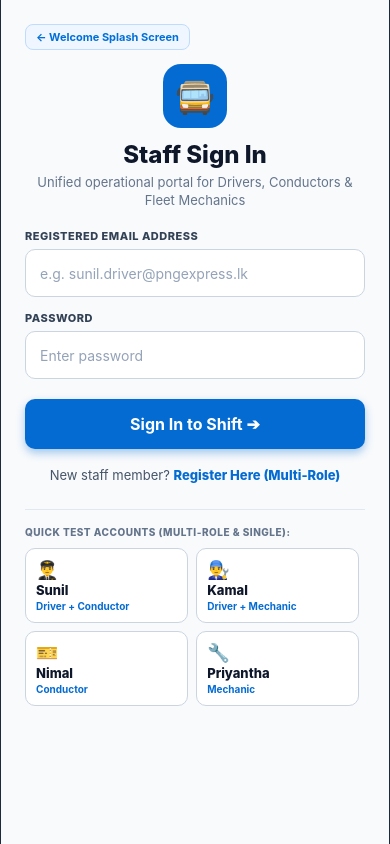
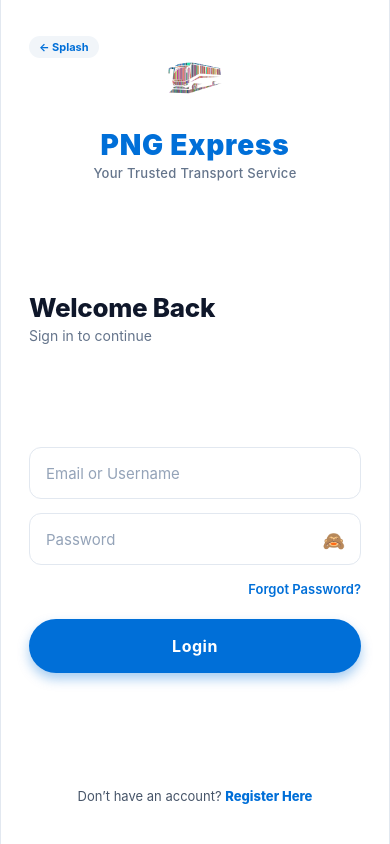
Before and after one commit to Rathnayaka-Sajith/Transport_System_Soliution, a React Native app in the folder staff-mobile/: screen / in a window 390 px wide. Built offline with nearby package versions, Linux system fonts and the light colour scheme.

Commit message:
feat(staff-mobile): redesign login page matching screenshot with custom bus brand header and remove demo account cards

```diff
--- a/staff-mobile/App.js
+++ b/staff-mobile/App.js
@@ -89,15 +89,28 @@ export default function App() {
   };
 
   const isSplash = currentScreen === 'splash';
+  const isLogin = currentScreen === 'login';
 
   return (
-    <SafeAreaView style={[styles.container, isSplash && { backgroundColor: '#006FD8' }]}>
+    <SafeAreaView
+      style={[
+        styles.container,
+        isSplash && { backgroundColor: '#006FD8' },
+        isLogin && { backgroundColor: '#FFFFFF' },
+      ]}
+    >
       <StatusBar
-        barStyle="light-content"
-        backgroundColor={isSplash ? '#006FD8' : '#0b1329'}
+        barStyle={isLogin ? 'dark-content' : 'light-content'}
+        backgroundColor={isSplash ? '#006FD8' : isLogin ? '#FFFFFF' : '#0b1329'}
       />
 
-      <View style={[styles.phoneFrame, isSplash && { backgroundColor: '#006FD8', borderColor: '#005bb5' }]}>
+      <View
+        style={[
+          styles.phoneFrame,
+          isSplash && { backgroundColor: '#006FD8', borderColor: '#005bb5' },
+          isLogin && { backgroundColor: '#FFFFFF', borderColor: '#e2e8f0' },
+        ]}
+      >
         {/* Persistent Header when logged in */}
         {currentUser && currentScreen === 'dashboard' ? (
           <StaffHeader
--- a/staff-mobile/src/screens/LoginScreen.js
+++ b/staff-mobile/src/screens/LoginScreen.js
@@ -6,118 +6,160 @@ import {
   TextInput,
   TouchableOpacity,
   ScrollView,
+  Image,
   Alert,
+  Platform,
 } from 'react-native';
 import { INITIAL_STAFF_USERS } from '../data/mockDatabase';
 
-export default function LoginScreen({ onLoginSuccess, onNavigateRegister, onBackToSplash, staffList }) {
-  const [email, setEmail] = useState('');
+export default function LoginScreen({
+  onLoginSuccess,
+  onNavigateRegister,
+  onBackToSplash,
+  staffList,
+}) {
+  const [identifier, setIdentifier] = useState(''); // email, username, or employee ID
   const [password, setPassword] = useState('');
+  const [showPassword, setShowPassword] = useState(false);
   const [errorMsg, setErrorMsg] = useState('');
 
   const handleLogin = () => {
     setErrorMsg('');
-    if (!email.trim() || !password) {
-      setErrorMsg('Please enter your registered email and password.');
+    const query = identifier.trim().toLowerCase();
+
+    if (!query || !password) {
+      setErrorMsg('Please enter your email or username and password.');
       return;
     }
 
     const allUsers = staffList || INITIAL_STAFF_USERS;
-    const found = allUsers.find(
-      (u) => u.email.toLowerCase() === email.trim().toLowerCase() && u.password === password
-    );
+    const found = allUsers.find((u) => {
+      const matchEmail = u.email && u.email.toLowerCase() === query;
+      const matchId = u.employeeId && u.employeeId.toLowerCase() === query;
+      const matchName = u.name && u.name.toLowerCase().includes(query);
+      const matchPass = u.password === password;
+      return (matchEmail || matchId || matchName) && matchPass;
+    });
 
     if (!found) {
-      setErrorMsg('Invalid email or password. You can also use a quick demo login below.');
+      setErrorMsg('Invalid email/username or password. Please try again.');
       return;
     }
 
     onLoginSuccess(found);
   };
 
-  const handleQuickDemo = (demoUser) => {
-    setEmail(demoUser.email);
-    setPassword(demoUser.password);
-    onLoginSuccess(demoUser);
+  const handleForgotPassword = () => {
+    Alert.alert(
+      'Password Recovery',
+      'Please enter your registered staff email or contact the PNG Express Fleet IT Operations Helpdesk (+94 11 234 5678).'
+    );
   };
 
   return (
-    <ScrollView contentContainerStyle={styles.container}>
+    <ScrollView
+      contentContainerStyle={styles.container}
+      keyboardShouldPersistTaps="handled"
+    >
+      {/* Top Brand Identity Header */}
+      <View style={styles.brandHeader}>
         {onBackToSplash ? (
-        <TouchableOpacity style={styles.topBackSplash} onPress={onBackToSplash}>
-          <Text style={styles.topBackSplashText}>← Welcome Splash Screen</Text>
+          <TouchableOpacity style={styles.backPill} onPress={onBackToSplash}>
+            <Text style={styles.backPillText}>← Splash</Text>
           </TouchableOpacity>
         ) : null}
 
-      <View style={styles.topIconBox}>
-        <Text style={styles.topEmoji}>🚍</Text>
+        <View style={styles.busIconContainer}>
+          <Image
+            source={require('../../assets/bus-logo-blue.png')}
+            style={styles.busImage}
+            resizeMode="contain"
+          />
         </View>
 
-      <Text style={styles.title}>Staff Sign In</Text>
-      <Text style={styles.subtitle}>
-        Unified operational portal for Drivers, Conductors & Fleet Mechanics
-      </Text>
+        <Text style={styles.brandTitle}>PNG Express</Text>
+        <Text style={styles.brandTagline}>Your Trusted Transport Service</Text>
+      </View>
 
+      {/* Welcome Title */}
+      <View style={styles.welcomeSection}>
+        <Text style={styles.welcomeTitle}>Welcome Back</Text>
+        <Text style={styles.welcomeSubtitle}>Sign in to continue</Text>
+      </View>
+
+      {/* Error Message Alert */}
       {errorMsg ? (
         <View style={styles.errorBanner}>
           <Text style={styles.errorText}>{errorMsg}</Text>
         </View>
       ) : null}
 
-      <View style={styles.formGroup}>
-        <Text style={styles.label}>REGISTERED EMAIL ADDRESS</Text>
+      {/* Input Fields */}
+      <View style={styles.formContainer}>
+        {/* Email or Username */}
+        <View style={styles.inputWrapper}>
           <TextInput
-          style={styles.input}
-          placeholder="e.g. sunil.driver@pngexpress.lk"
+            style={styles.inputField}
+            placeholder="Email or Username"
             placeholderTextColor="#94a3b8"
-          value={email}
-          onChangeText={setEmail}
-          keyboardType="email-address"
+            value={identifier}
+            onChangeText={(text) => {
+              setIdentifier(text);
+              if (errorMsg) setErrorMsg('');
+            }}
             autoCapitalize="none"
+            autoCorrect={false}
           />
         </View>
 
-      <View style={styles.formGroup}>
-        <Text style={styles.label}>PASSWORD</Text>
+        {/* Password with Eye Toggle */}
+        <View style={styles.inputWrapper}>
           <TextInput
-          style={styles.input}
-          placeholder="Enter password"
+            style={[styles.inputField, { paddingRight: 46 }]}
+            placeholder="Password"
             placeholderTextColor="#94a3b8"
-          secureTextEntry
+            secureTextEntry={!showPassword}
             value={password}
-          onChangeText={setPassword}
+            onChangeText={(text) => {
+              setPassword(text);
+              if (errorMsg) setErrorMsg('');
+            }}
           />
+          <TouchableOpacity
+            style={styles.eyeBtn}
+            onPress={() => setShowPassword(!showPassword)}
+            activeOpacity={0.7}
+          >
+            <Text style={styles.eyeIcon}>{showPassword ? '👁️' : '🙈'}</Text>
+          </TouchableOpacity>
         </View>
 
-      <TouchableOpacity style={styles.btnSignIn} onPress={handleLogin}>
-        <Text style={styles.btnSignInText}>Sign In to Shift ➔</Text>
+        {/* Forgot Password Link */}
+        <TouchableOpacity
+          style={styles.forgotBtn}
+          onPress={handleForgotPassword}
+        >
+          <Text style={styles.forgotText}>Forgot Password?</Text>
         </TouchableOpacity>
 
-      <TouchableOpacity style={styles.registerLink} onPress={onNavigateRegister}>
-        <Text style={styles.registerLinkText}>
-          New staff member? <Text style={{ color: '#046bd2', fontWeight: '800' }}>Register Here (Multi-Role)</Text>
+        {/* Main Solid Blue Login Button */}
+        <TouchableOpacity
+          style={styles.btnLogin}
+          onPress={handleLogin}
+          activeOpacity={0.85}
+        >
+          <Text style={styles.btnLoginText}>Login</Text>
+        </TouchableOpacity>
+      </View>
+
+      {/* Footer Registration Link */}
+      <View style={styles.footerSection}>
+        <Text style={styles.footerText}>
+          Don’t have an account?{' '}
+          <Text style={styles.registerLink} onPress={onNavigateRegister}>
+            Register Here
           </Text>
-      </TouchableOpacity>
-
-      {/* Quick Demo One-Click Accounts */}
-      <View style={styles.demoBox}>
-        <Text style={styles.demoTitle}>QUICK TEST ACCOUNTS (MULTI-ROLE & SINGLE):</Text>
-
-        <View style={styles.demoGrid}>
-          {INITIAL_STAFF_USERS.slice(0, 4).map((user) => (
-            <TouchableOpacity
-              key={user.id}
-              style={styles.demoCard}
-              onPress={() => handleQuickDemo(user)}
-            >
-              <Text style={styles.demoCardEmoji}>{user.avatar}</Text>
-              <Text style={styles.demoCardName}>{user.name.split(' ')[0]}</Text>
-              <Text style={styles.demoCardRole}>
-                {user.roles.map((r) => r.charAt(0).toUpperCase() + r.slice(1)).join(' + ')}
         </Text>
-            </TouchableOpacity>
-          ))}
-        </View>
       </View>
     </ScrollView>
   );
@@ -125,150 +167,173 @@ export default function LoginScreen({ onLoginSuccess, onNavigateRegister, onBack
 
 const styles = StyleSheet.create({
   container: {
-    padding: 24,
-    backgroundColor: '#f8fafc',
     flexGrow: 1,
+    backgroundColor: '#FFFFFF',
+    paddingHorizontal: 28,
+    paddingTop: 36,
+    paddingBottom: 32,
+    justifyContent: 'space-between',
+    ...(Platform.OS === 'web'
+      ? {
+          maxWidth: 500,
+          width: '100%',
+          alignSelf: 'center',
+          minHeight: '100vh',
+        }
+      : {}),
   },
-  topBackSplash: {
-    alignSelf: 'flex-start',
-    backgroundColor: '#eff6ff',
-    paddingVertical: 5,
+
+  // Brand Header
+  brandHeader: {
+    alignItems: 'center',
+    marginBottom: 28,
+    position: 'relative',
+  },
+  backPill: {
+    position: 'absolute',
+    left: 0,
+    top: 0,
+    backgroundColor: '#f1f5f9',
+    paddingVertical: 4,
     paddingHorizontal: 10,
-    borderRadius: 8,
-    marginBottom: 14,
-    borderWidth: 1,
-    borderColor: '#bfdbfe',
+    borderRadius: 14,
   },
-  topBackSplashText: {
+  backPillText: {
     fontSize: 11,
     color: '#006FD8',
     fontWeight: '700',
   },
-  topIconBox: {
-    width: 64,
-    height: 64,
-    borderRadius: 18,
-    backgroundColor: '#046bd2',
+  busIconContainer: {
+    width: 120,
+    height: 84,
     alignItems: 'center',
     justifyContent: 'center',
-    alignSelf: 'center',
-    marginBottom: 12,
+    marginBottom: 8,
   },
-  topEmoji: {
-    fontSize: 32,
+  busImage: {
+    width: 110,
+    height: 80,
   },
-  title: {
-    fontSize: 24,
+  brandTitle: {
+    fontSize: 28,
+    fontWeight: '900',
+    color: '#006FD8',
+    letterSpacing: 0.8,
+    textAlign: 'center',
+  },
+  brandTagline: {
+    fontSize: 13,
+    color: '#64748b',
+    fontWeight: '500',
+    marginTop: 3,
+    letterSpacing: 0.3,
+    textAlign: 'center',
+  },
+
+  // Welcome Section
+  welcomeSection: {
+    marginBottom: 20,
+  },
+  welcomeTitle: {
+    fontSize: 26,
     fontWeight: '800',
     color: '#0f172a',
-    textAlign: 'center',
-    marginBottom: 4,
+    letterSpacing: -0.3,
   },
-  subtitle: {
-    fontSize: 13,
+  welcomeSubtitle: {
+    fontSize: 14,
     color: '#64748b',
-    textAlign: 'center',
-    marginBottom: 20,
-    lineHeight: 18,
+    marginTop: 4,
   },
+
+  // Error Banner
   errorBanner: {
-    backgroundColor: '#fee2e2',
+    backgroundColor: '#fef2f2',
     borderWidth: 1,
-    borderColor: '#fca5a5',
-    padding: 10,
-    borderRadius: 8,
+    borderColor: '#fecaca',
+    borderRadius: 10,
+    paddingVertical: 10,
+    paddingHorizontal: 14,
     marginBottom: 16,
   },
   errorText: {
-    color: '#b91c1c',
+    color: '#dc2626',
+    fontSize: 12,
+    fontWeight: '600',
+  },
+
+  // Form Section
+  formContainer: {
+    width: '100%',
+  },
+  inputWrapper: {
+    position: 'relative',
+    marginBottom: 14,
+  },
+  inputField: {
+    height: 52,
+    backgroundColor: '#FFFFFF',
+    borderWidth: 1.5,
+    borderColor: '#e2e8f0',
+    borderRadius: 12,
+    paddingHorizontal: 16,
+    fontSize: 15,
+    color: '#0f172a',
+  },
+  eyeBtn: {
+    position: 'absolute',
+    right: 14,
+    top: 15,
+    padding: 2,
+  },
+  eyeIcon: {
+    fontSize: 18,
+  },
+
+  // Forgot Password
+  forgotBtn: {
+    alignSelf: 'flex-end',
+    marginBottom: 20,
+    paddingVertical: 2,
+  },
+  forgotText: {
+    color: '#006FD8',
     fontSize: 13,
     fontWeight: '600',
   },
-  formGroup: {
-    marginBottom: 14,
+
+  // Login Button
+  btnLogin: {
+    height: 54,
+    backgroundColor: '#006FD8',
+    borderRadius: 27,
+    alignItems: 'center',
+    justifyContent: 'center',
+    shadowColor: '#006FD8',
+    shadowOpacity: 0.35,
+    shadowOffset: { width: 0, height: 6 },
+    shadowRadius: 12,
+    elevation: 4,
   },
-  label: {
-    fontSize: 11,
-    fontWeight: '800',
-    color: '#334155',
-    marginBottom: 6,
+  btnLoginText: {
+    color: '#FFFFFF',
+    fontSize: 16,
+    fontWeight: '700',
     letterSpacing: 0.5,
   },
-  input: {
-    height: 48,
-    backgroundColor: '#ffffff',
-    borderWidth: 1.5,
-    borderColor: '#cbd5e1',
-    borderRadius: 10,
-    paddingHorizontal: 14,
-    fontSize: 14,
-    color: '#0f172a',
+
+  // Footer
+  footerSection: {
+    alignItems: 'center',
+    marginTop: 32,
+    paddingBottom: 8,
   },
-  btnSignIn: {
-    height: 50,
-    backgroundColor: '#046bd2',
-    borderRadius: 10,
-    alignItems: 'center',
-    justifyContent: 'center',
-    marginTop: 6,
-    shadowColor: '#046bd2',
-    shadowOpacity: 0.35,
-    shadowOffset: { width: 0, height: 4 },
-    shadowRadius: 8,
-    elevation: 3,
-  },
-  btnSignInText: {
-    color: '#ffffff',
-    fontSize: 16,
-    fontWeight: '700',
-  },
-  registerLink: {
-    marginTop: 18,
-    alignItems: 'center',
-  },
-  registerLinkText: {
+  footerText: {
     fontSize: 13,
     color: '#475569',
   },
-  demoBox: {
-    marginTop: 26,
-    borderTopWidth: 1,
-    borderTopColor: '#e2e8f0',
-    paddingTop: 16,
-  },
-  demoTitle: {
-    fontSize: 10,
+  registerLink: {
+    color: '#006FD8',
     fontWeight: '800',
-    color: '#64748b',
-    letterSpacing: 0.5,
-    marginBottom: 10,
-  },
-  demoGrid: {
-    flexDirection: 'row',
-    flexWrap: 'wrap',
-    gap: 8,
-  },
-  demoCard: {
-    width: '48%',
-    backgroundColor: '#ffffff',
-    borderWidth: 1,
-    borderColor: '#cbd5e1',
-    borderRadius: 10,
-    padding: 10,
-  },
-  demoCardEmoji: {
-    fontSize: 18,
-  },
-  demoCardName: {
-    fontSize: 13,
-    fontWeight: '800',
-    color: '#0f172a',
-    marginTop: 2,
-  },
-  demoCardRole: {
-    fontSize: 10,
-    color: '#046bd2',
-    fontWeight: '700',
-    marginTop: 2,
   },
 });
```
Also changed, not shown: staff-mobile/assets/bus-logo-blue.png (added). Lines whose indentation alone changed are shown as unchanged.
